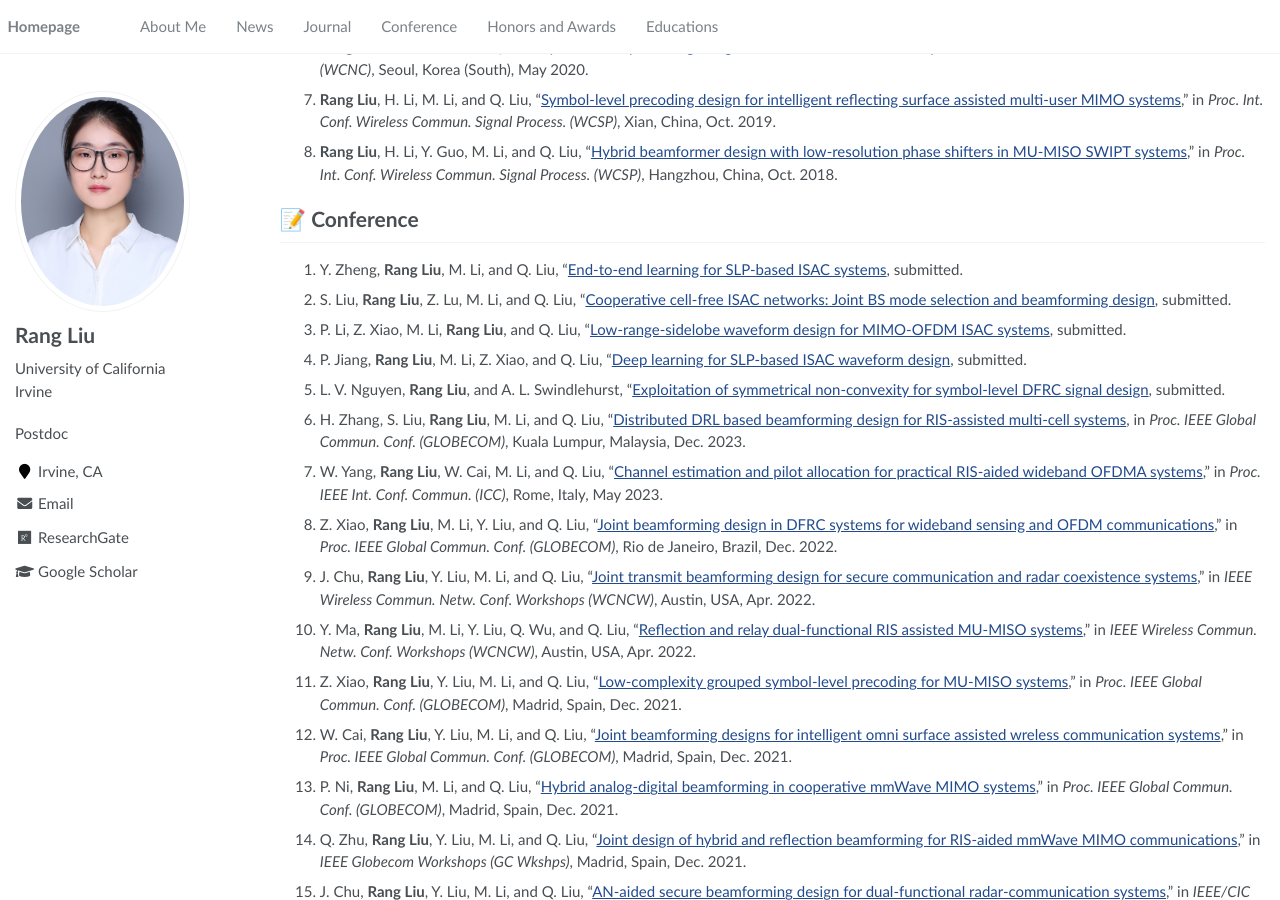
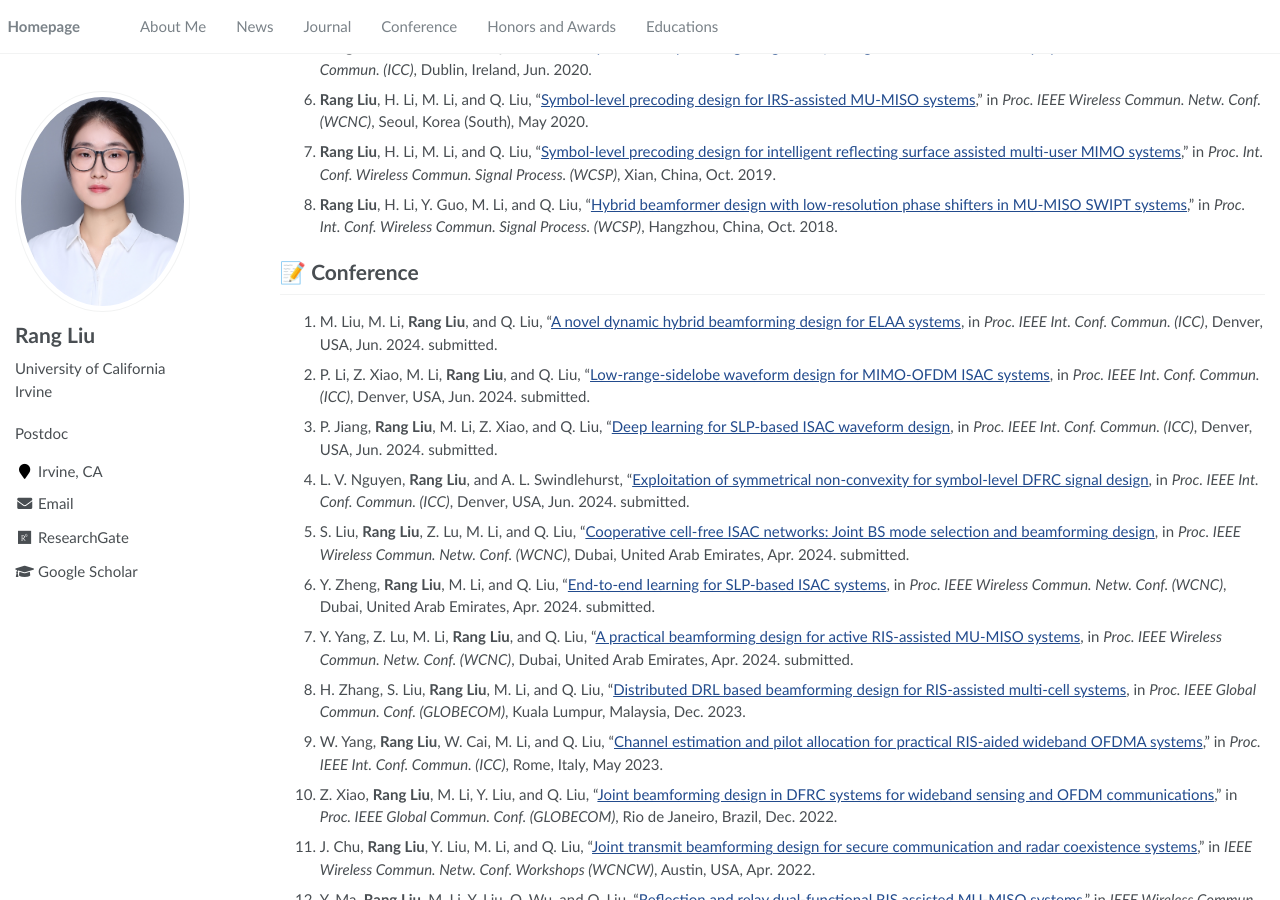
Before and after one commit to RangLiu0706/RangLiu0706.github.io, a Jekyll site: the page built from _pages/about.md, in a window 1280 px wide and 900 px high, scrolled down 2802 px. Built offline with Jekyll 4.4.1, drawn with Linux system fonts in a browser that asks for light colours; comment, search, counter and statistics services are not loaded; some of the changed text lies outside the part shown.

Commit message:
update2401

```diff
--- a/_pages/about.md
+++ b/_pages/about.md
@@ -17,11 +17,12 @@
 
 <span class='anchor' id='about-me'></span>
 
-I received the B.S. degree in Electronics Information Engineering from Dalian University of Technology, Dalian, China, in 2018, and the Ph.D. degree from School of Information and Communication Engineering, Dalian University of Technology, Dalian, China, in 2023. My Ph. D. advisor is [Prof. Ming Li](http://ice.dlut.edu.cn/LiMing/index_chinese.html). I am currently working as a postdoc with [Prof. Swindlehurst](https://engineering.uci.edu/users/lee-swindlehurst) at the University of California, Irvine.
-My current research interests focus on signal processing, massive MIMO systems, reconfigurable intelligent surfaces, and integrated sensing and communication.
+I received the B.S. degree in Electronics Information Engineering from Dalian University of Technology, Dalian, China, in 2018, and the Ph.D. degree from School of Information and Communication Engineering, Dalian University of Technology, Dalian, China, in 2023. My Ph. D. advisor is [Prof. Ming Li](https://www.minglabdut.com/index.html). I am currently working as a Postdoctoral Scholar with [Prof. Swindlehurst](https://scholar.google.com/citations?user=ibAcKWwAAAAJ&hl=en) at the Department of Electrical Engineering and Computer Science, University of California, Irvine.
+My research interests mainly focus on signal processing, massive MIMO systems, reconfigurable intelligent surfaces, and integrated sensing and communication.
 
 
 # 🔥 News
+- *2024.01*: &nbsp; Some papers coauthored with my colleagues are accepted by WCNC and ICC.
 - *2023.11*: &nbsp; My paper is accepted by TWC.
 - *2023.10*: &nbsp; One correspondence co-authored with Jinjin is accepted by TVT.
 - *2023.09*: &nbsp; My postdoc research starts at UCI. :)
@@ -47,7 +48,7 @@
 # 📝 Journal
 
 
-16. **Rang Liu**, M. Li, Q. Liu, and A. L. Swindlehurst, "[SNR/CRB-constrained joint beamforming and reflection designs for RIS-ISAC systems](https://arxiv.org/abs/2301.11134)," *IEEE Trans. Wireless Commun.*, to appear.
+16. **Rang Liu**, M. Li, Q. Liu, and A. L. Swindlehurst, "[SNR/CRB-constrained joint beamforming and reflection designs for RIS-ISAC systems](https://ieeexplore.ieee.org/document/10364735)," *IEEE Trans. Wireless Commun.*, to appear.
 
 15. **Rang Liu**, M. Li, H. Luo, Q. Liu, and A. L. Swindlehurst, "[Integrated sensing and communication with reconfigurable intelligent surfaces: Opportunities, applications, and future directions](https://ieeexplore.ieee.org/document/10077119/)," *IEEE Wireless Commun.*, vol. 30, no. 1, pp. 50-57, Feb. 2023.
 
@@ -159,17 +160,31 @@
 
 # 📝 Conference
 
-25. Y. Zheng, **Rang Liu**, M. Li, and Q. Liu, "[End-to-end learning for SLP-based ISAC systems](), submitted.
-<!-- 24. Y. Yang, Z. Lu, M. Li, **Rang Liu**, and Q. Liu, "[A practical beamforming design for active RIS-assisted MU-MISO systems](), submitted. -->
-23. S. Liu, **Rang Liu**, Z. Lu, M. Li, and Q. Liu, "[Cooperative cell-free ISAC networks: Joint BS mode selection and beamforming design](https://arxiv.org/abs/2305.10800), submitted.
-22. P. Li, Z. Xiao, M. Li, **Rang Liu**, and Q. Liu, "[Low-range-sidelobe waveform design for MIMO-OFDM ISAC systems](https://arxiv.org/abs/2305.18847), submitted.
-21. P. Jiang, **Rang Liu**, M. Li, Z. Xiao, and Q. Liu, "[Deep learning for SLP-based ISAC waveform design](), submitted.
-20. L. V. Nguyen, **Rang Liu**, and A. L. Swindlehurst, "[Exploitation of symmetrical non-convexity for symbol-level DFRC signal design](), submitted.
+26. M. Liu, M. Li, **Rang Liu**, and Q. Liu,  "[A novel dynamic hybrid beamforming design for ELAA systems](), in *Proc. IEEE Int. Conf. Commun. (ICC)*, Denver, USA, Jun. 2024. submitted.
+
+
+25. P. Li, Z. Xiao, M. Li, **Rang Liu**, and Q. Liu, "[Low-range-sidelobe waveform design for MIMO-OFDM ISAC systems](https://arxiv.org/abs/2305.18847), in *Proc. IEEE Int. Conf. Commun. (ICC)*, Denver, USA, Jun. 2024. submitted.
+
+
+24. P. Jiang, **Rang Liu**, M. Li, Z. Xiao, and Q. Liu, "[Deep learning for SLP-based ISAC waveform design](), in *Proc. IEEE Int. Conf. Commun. (ICC)*, Denver, USA, Jun. 2024. submitted.
+
+
+23. L. V. Nguyen, **Rang Liu**, and A. L. Swindlehurst, "[Exploitation of symmetrical non-convexity for symbol-level DFRC signal design](), in *Proc. IEEE Int. Conf. Commun. (ICC)*, Denver, USA, Jun. 2024. submitted.
+
+
+22. S. Liu, **Rang Liu**, Z. Lu, M. Li, and Q. Liu, "[Cooperative cell-free ISAC networks: Joint BS mode selection and beamforming design](https://arxiv.org/abs/2305.10800), in *Proc. IEEE Wireless Commun. Netw. Conf. (WCNC)*, Dubai, United Arab Emirates, Apr. 2024. submitted.
+
+
+21. Y. Zheng, **Rang Liu**, M. Li, and Q. Liu, "[End-to-end learning for SLP-based ISAC systems](https://arxiv.org/abs/2401.05663), in *Proc. IEEE Wireless Commun. Netw. Conf. (WCNC)*, Dubai, United Arab Emirates, Apr. 2024. submitted.
+
+
+20. Y. Yang, Z. Lu, M. Li, **Rang Liu**, and Q. Liu, "[A practical beamforming design for active RIS-assisted MU-MISO systems](https://arxiv.org/abs/2401.03873), in *Proc. IEEE Wireless Commun. Netw. Conf. (WCNC)*, Dubai, United Arab Emirates, Apr. 2024. submitted.
+
 
 19. H. Zhang, S. Liu, **Rang Liu**, M. Li, and Q. Liu, "[Distributed DRL based beamforming design for RIS-assisted multi-cell systems](), in *Proc. IEEE Global Commun. Conf. (GLOBECOM)*, Kuala Lumpur, Malaysia, Dec. 2023.
 
 
-18. W. Yang, **Rang Liu**, W. Cai, M. Li, and Q. Liu, "[Channel estimation and pilot allocation for practical RIS-aided wideband OFDMA systems]()," in *Proc. IEEE Int. Conf. Commun. (ICC)*, Rome, Italy, May 2023.
+18. W. Yang, **Rang Liu**, W. Cai, M. Li, and Q. Liu, "[Channel estimation and pilot allocation for practical RIS-aided wideband OFDMA systems](https://ieeexplore.ieee.org/document/10279798)," in *Proc. IEEE Int. Conf. Commun. (ICC)*, Rome, Italy, May 2023.
 
 
 17.	Z. Xiao, **Rang Liu**, M. Li, Y. Liu, and Q. Liu, "[Joint beamforming design in DFRC systems for wideband sensing and OFDM communications](https://ieeexplore.ieee.org/document/10001164)," in *Proc. IEEE Global Commun. Conf. (GLOBECOM)*, Rio de Janeiro, Brazil, Dec. 2022.
```
Also changed, not shown: other parts of _pages/about.md (+2 -1 lines).
